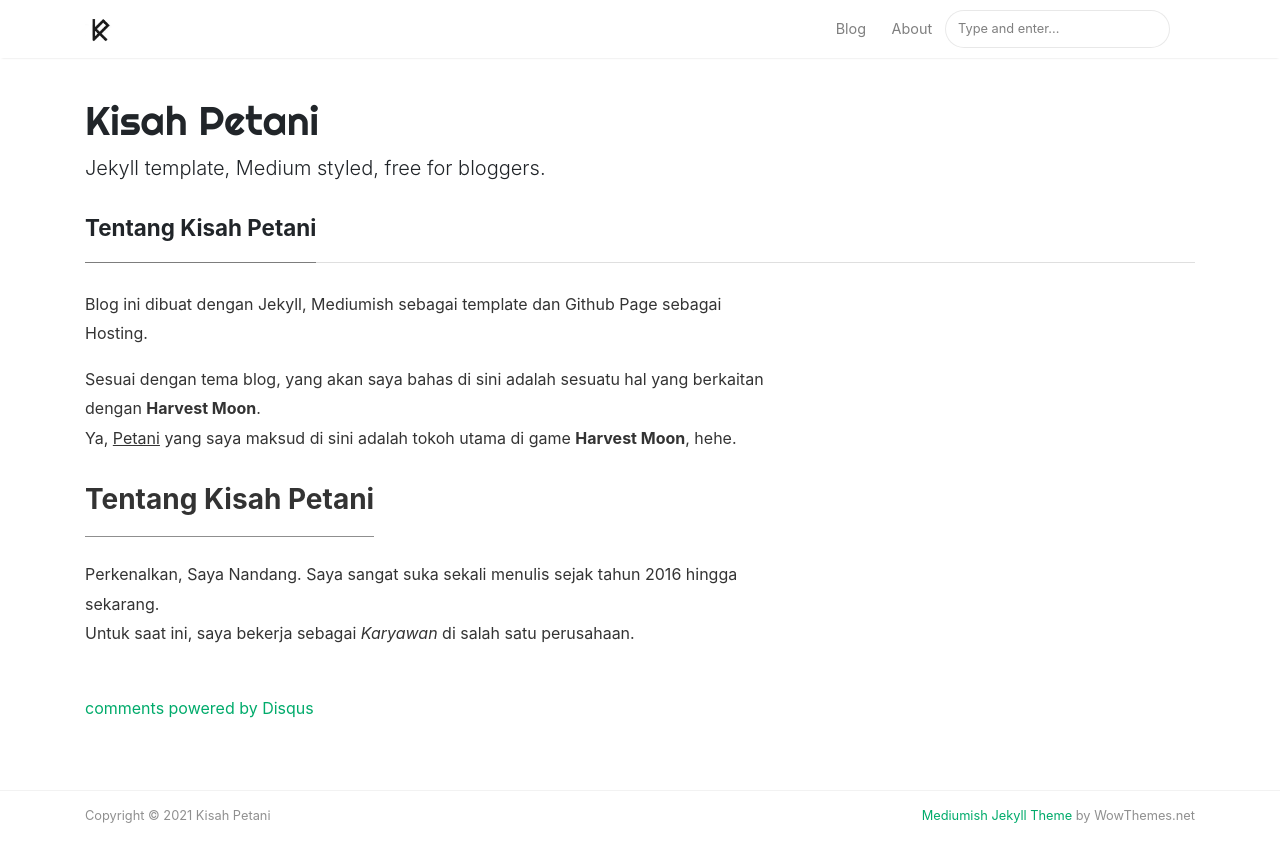
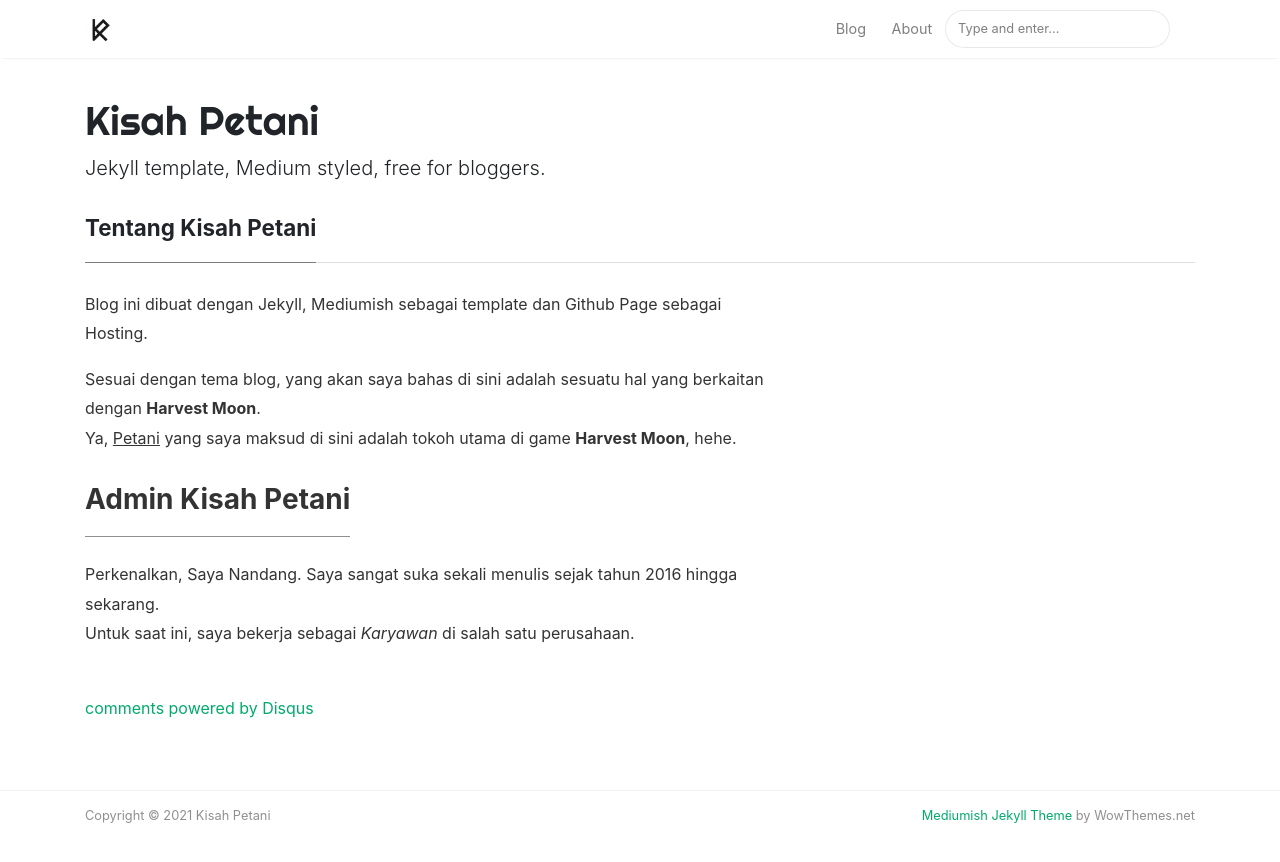
Before and after one commit to kisahpetani/kisahpetani.github.io, a Jekyll site: the page built from _pages/about.md, in a window 1280 px wide. Shown: the top 862 px of the page. Built offline with Jekyll 4.4.1, drawn with Linux system fonts in a browser that asks for light colours; nearby versions of some CDN libraries; comment, search, counter and statistics services are not loaded.

Commit message:
Update about.md

```diff
--- a/_pages/about.md
+++ b/_pages/about.md
@@ -15,7 +15,7 @@ Ya, <u>Petani</u> yang saya maksud di sini adalah tokoh utama di game <b>Harvest
 <br/>
 <br/>
 <div class="section-title">
-<h3><span>Tentang Kisah Petani</span></h3>
+<h3><span>Admin Kisah Petani</span></h3>
 </div>
 Perkenalkan, Saya Nandang. Saya sangat suka sekali menulis sejak tahun 2016 hingga sekarang.
 <br/>
```
